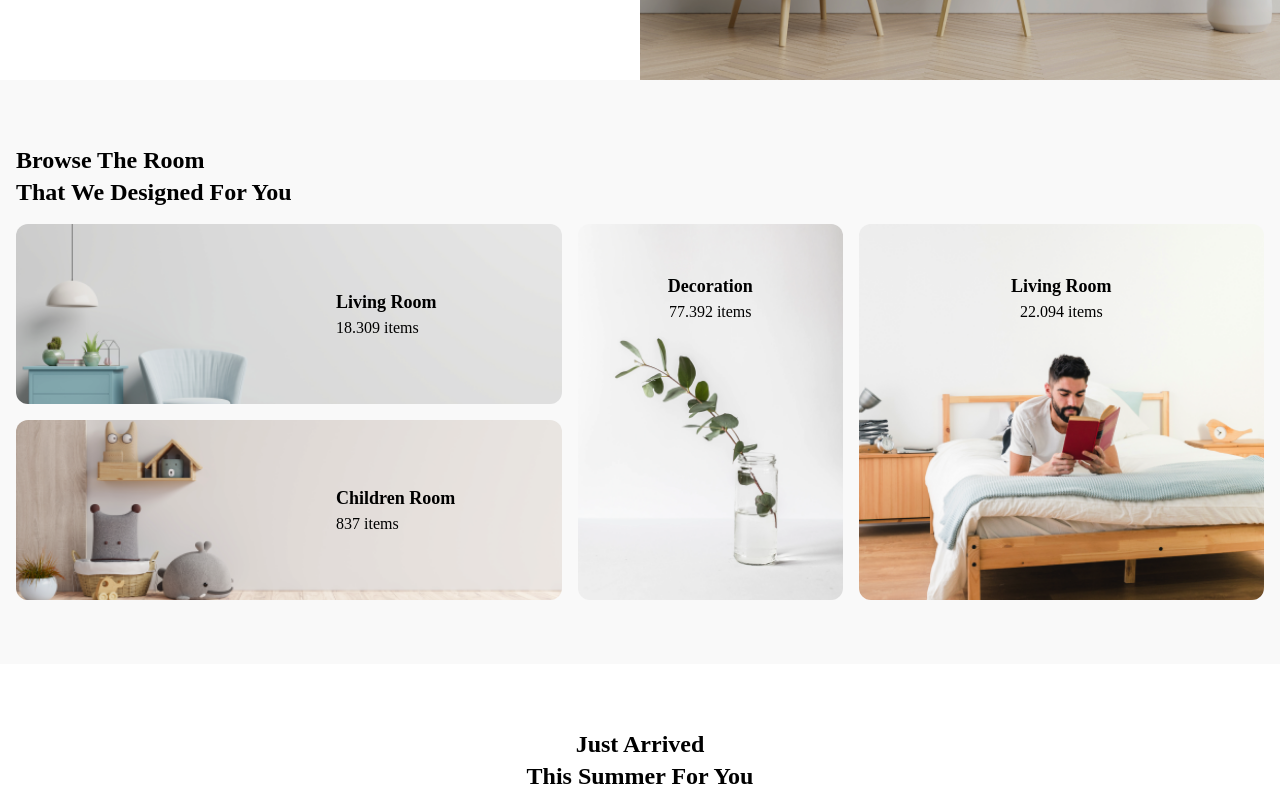
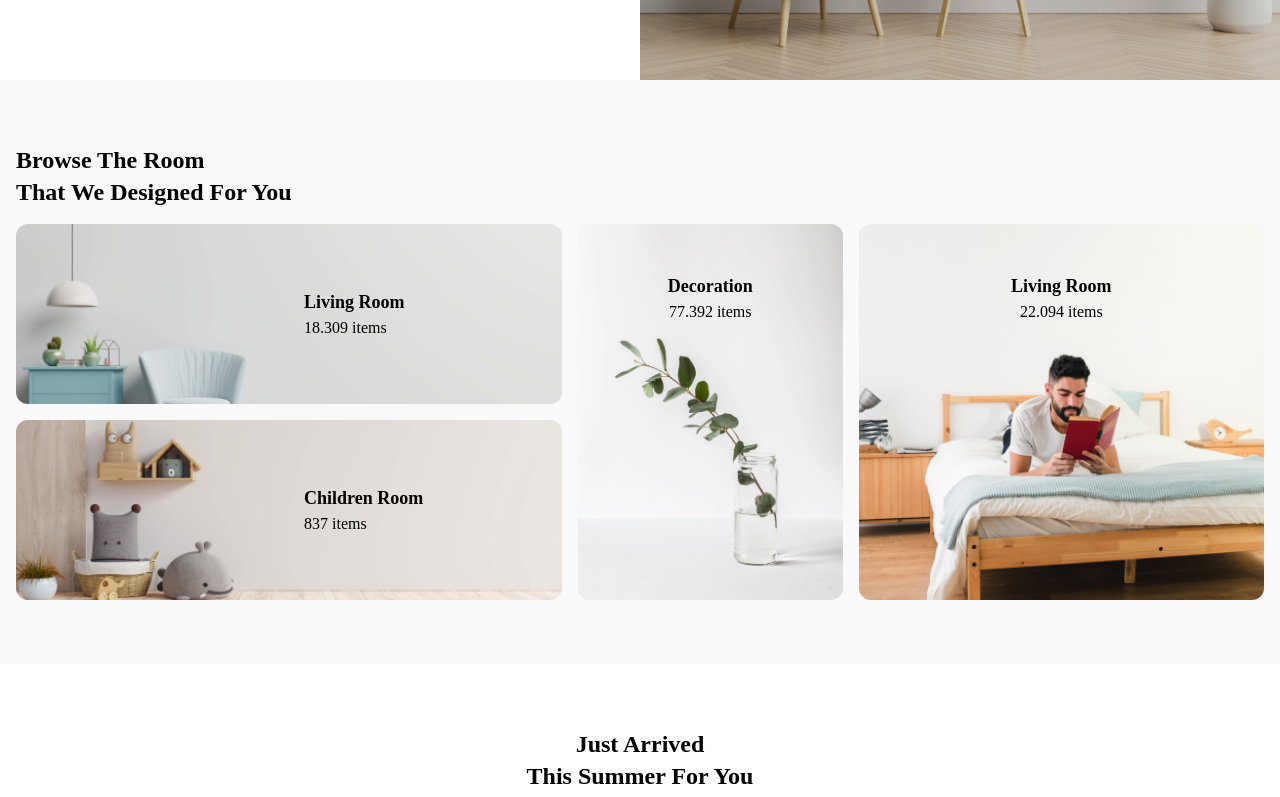
Before and after one commit to elbiz17/luxspace_pwa, a React (Create React App) app: page / in a window 1280 px wide. Shown: the part 447-1244 px from the top of the page. Built offline with nearby package versions, Linux system fonts and the light colour scheme; no server answers; a web font is replaced by a local one.

Commit message:
update tampilan browse

```diff
--- a/src/components/Browse.js
+++ b/src/components/Browse.js
@@ -16,7 +16,7 @@ function Browse(){
                 className="w-full h-full object-cover object-center overlay overflow-hidden rounded-xl"
               />
             </div>
-            <div className="overlay left-0 top-0 bottom-0 flex justify-center flex-col  pl-16 md:pl-80">
+            <div className="overlay left-0 top-0 bottom-0 flex justify-center flex-col  pl-16 lg:pl-72 md:pl-48  md:max-w-full">
               <h5 className="text-lg font-semibold ">Living Room</h5>
               <span className="">18.309 items</span>
             </div>
@@ -73,7 +73,7 @@ function Browse(){
               />
             </div>
             <div
-              className="overlay left-0 top-0 bottom-0 flex justify-center flex-col  pl-16 md:pl-80"
+              className="overlay left-0 top-0 bottom-0 flex justify-center flex-col  pl-16 lg:pl-72 md:pl-48  md:max-w-full"
             >
               <h5 className="text-lg font-semibold">Children Room</h5>
               <span className="">837 items</span>
```
